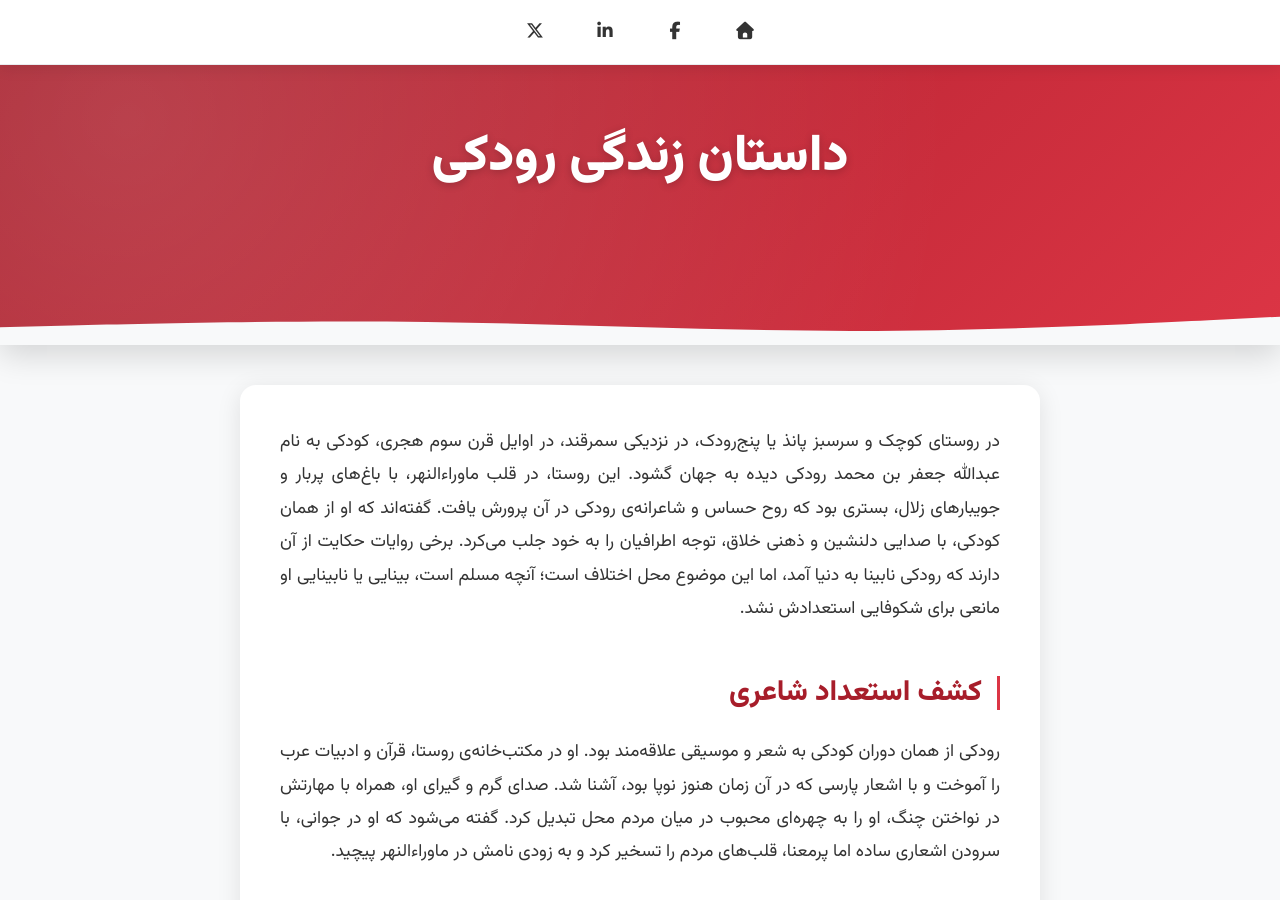
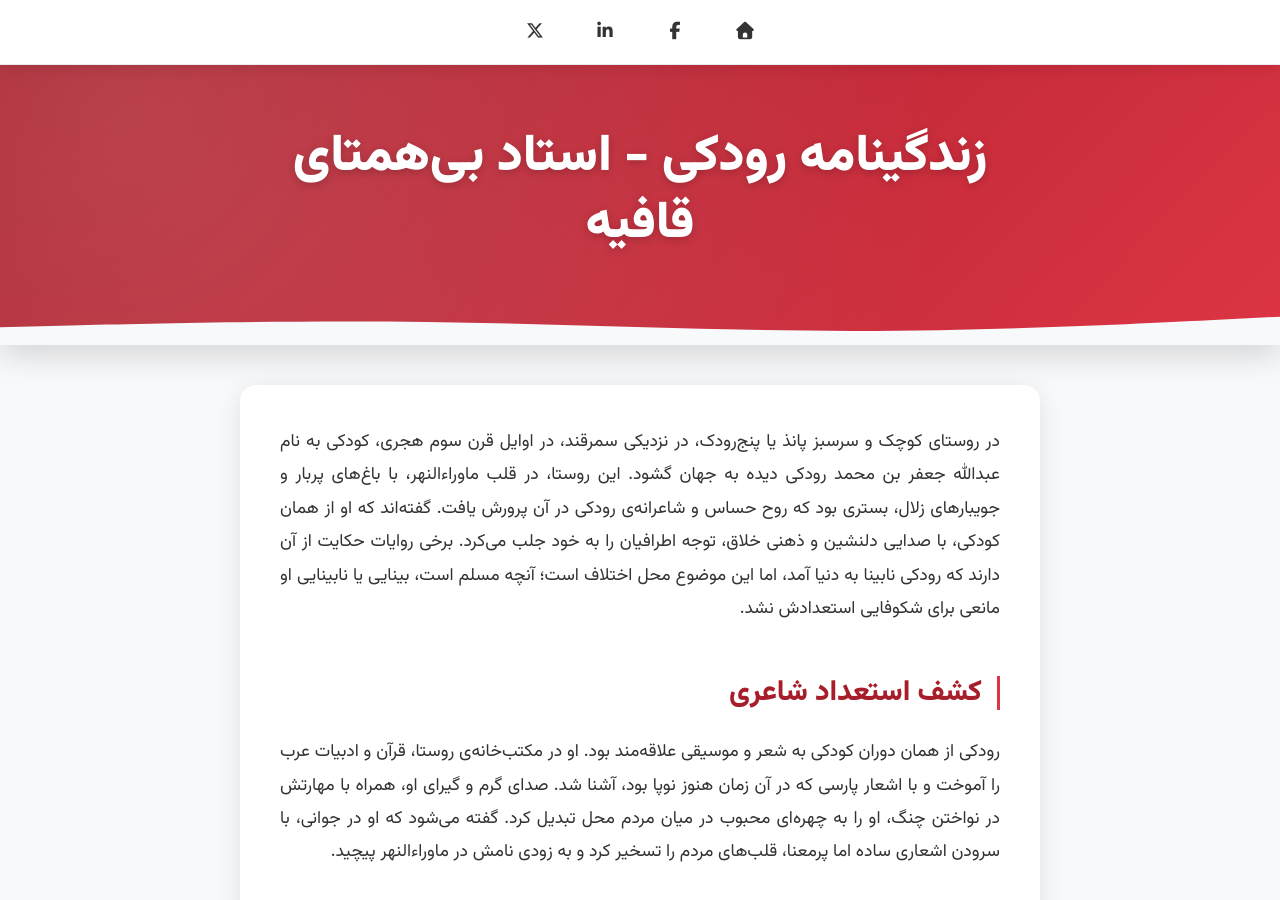
Before and after one commit to darkblog/darkblog.github.io, a Jekyll site: the page built from _posts/2025-9-8-rudaki.md, in a window 1280 px wide and 900 px high. Built offline with Jekyll 4.4.1, drawn with Linux system fonts in a browser that asks for light colours; nearby versions of some CDN libraries.

Commit message:
Update 2025-9-8-rudaki.md

```diff
--- a/_posts/2025-9-8-rudaki.md
+++ b/_posts/2025-9-8-rudaki.md
@@ -1,7 +1,7 @@
 ---
 layout: post
 permalink: /biography/rudaki
-title: داستان زندگی رودکی
+title: زندگینامه رودکی - استاد بی‌همتای قافیه
 ---
 
 در روستای کوچک و سرسبز پانذ یا پنج‌رودک، در نزدیکی سمرقند، در اوایل قرن سوم هجری، کودکی به نام عبدالله جعفر بن محمد رودکی دیده به جهان گشود. این روستا، در قلب ماوراءالنهر، با باغ‌های پربار و جویبارهای زلال، بستری بود که روح حساس و شاعرانه‌ی رودکی در آن پرورش یافت. گفته‌اند که او از همان کودکی، با صدایی دلنشین و ذهنی خلاق، توجه اطرافیان را به خود جلب می‌کرد. برخی روایات حکایت از آن دارند که رودکی نابینا به دنیا آمد، اما این موضوع محل اختلاف است؛ آنچه مسلم است، بینایی یا نابینایی او مانعی برای شکوفایی استعدادش نشد.
```
